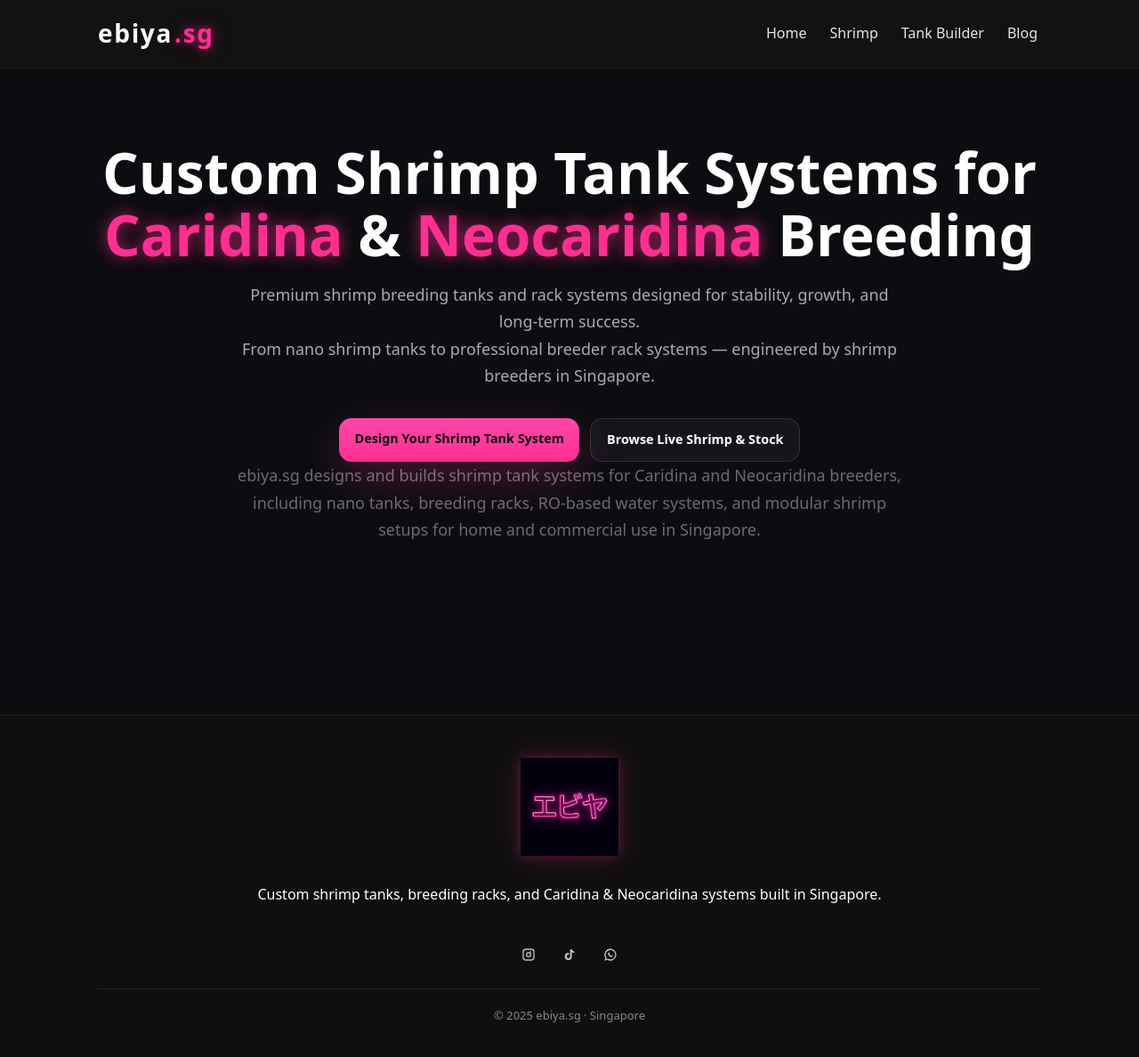
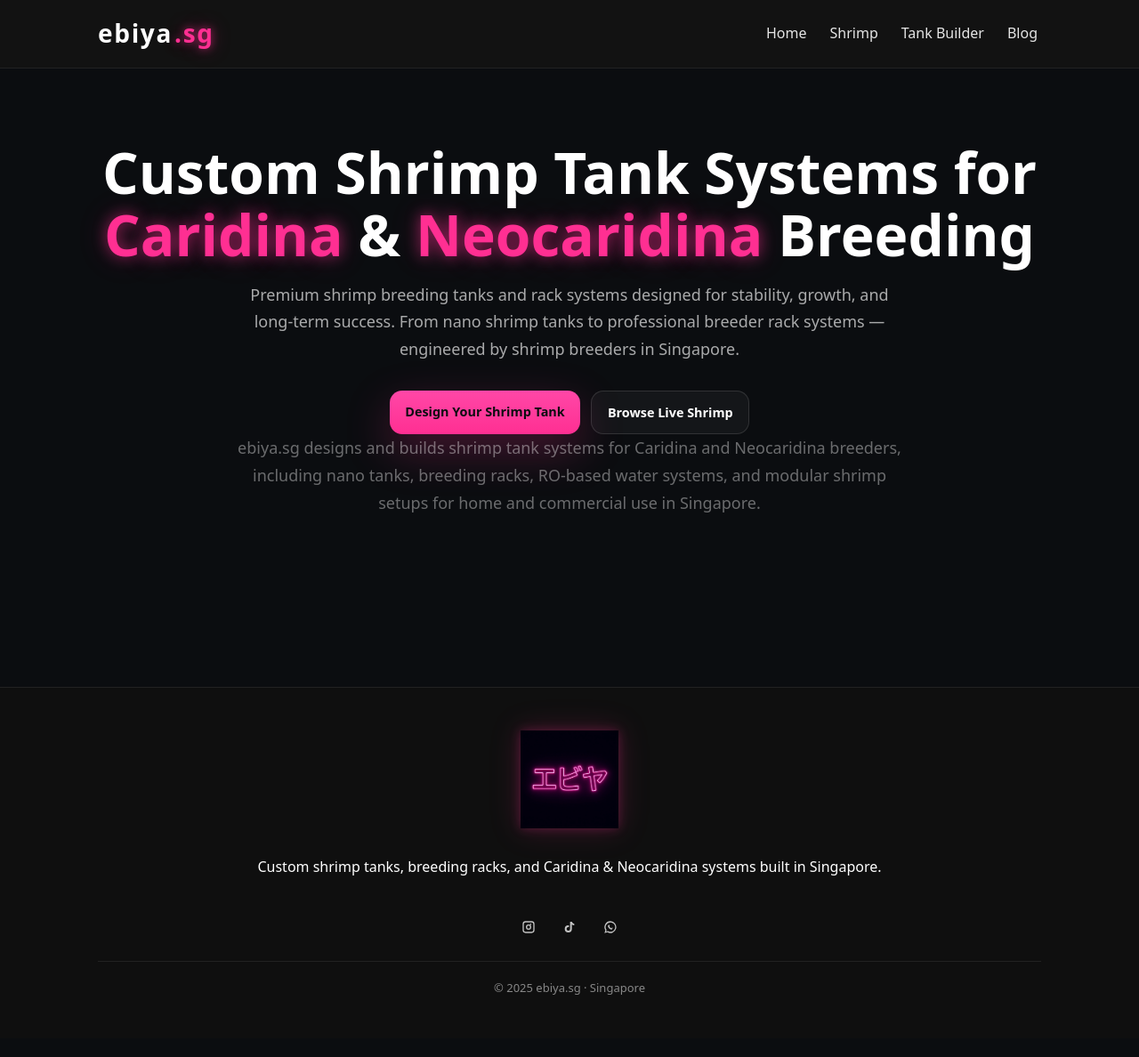
Before and after one commit to m33lucky-benny/ebiya.sg, a Jekyll site: the page built from index.html, in a window 1280 px wide and 1198 px high. Shown: the top 1188 px of the window at 89% size. Built offline with Jekyll 4.4.1, drawn with Linux system fonts in a browser that asks for light colours.

Commit message:
Update index.html

```diff
--- a/index.html
+++ b/index.html
@@ -3,20 +3,19 @@ layout: default
 title: Home
 ---
 
-
 <div class="container hero">
 
   <!-- SEO H1 -->
-  <h1>
+  <h1 class="hero-title">
     Custom Shrimp Tank Systems for
     <span class="pink">Caridina</span> &
     <span class="pink">Neocaridina</span> Breeding
   </h1>
 
-  <!-- SEO-rich subheadline -->
-  <p>
+  <!-- Subheadline -->
+  <p class="hero-subtitle">
     Premium shrimp breeding tanks and rack systems designed for stability,
-    growth, and long-term success.<br>
+    growth, and long-term success.
     From nano shrimp tanks to professional breeder rack systems —
     engineered by shrimp breeders in Singapore.
   </p>
@@ -24,14 +23,14 @@ title: Home
   <!-- CTA -->
   <div class="cta-row">
     <a class="btn btn-primary" href="/tank-builder.html">
-      Design Your Shrimp Tank System
+      Design Your Shrimp Tank
     </a>
     <a class="btn btn-ghost" href="/shrimp.html">
-      Browse Live Shrimp & Stock
+      Browse Live Shrimp
     </a>
   </div>
 
-  <!-- Hidden SEO booster (visually subtle) -->
+  <!-- Hidden SEO booster (kept for SEO, visually subtle) -->
   <p class="seo-booster">
     ebiya.sg designs and builds shrimp tank systems for Caridina and
     Neocaridina breeders, including nano tanks, breeding racks,
```
